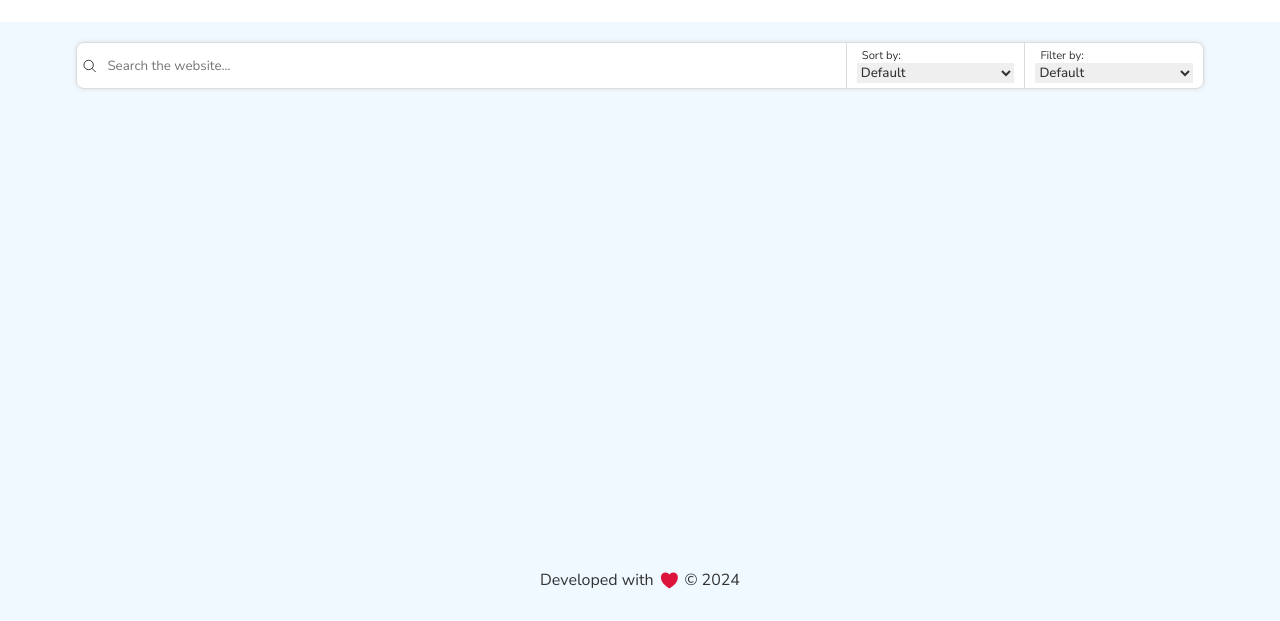
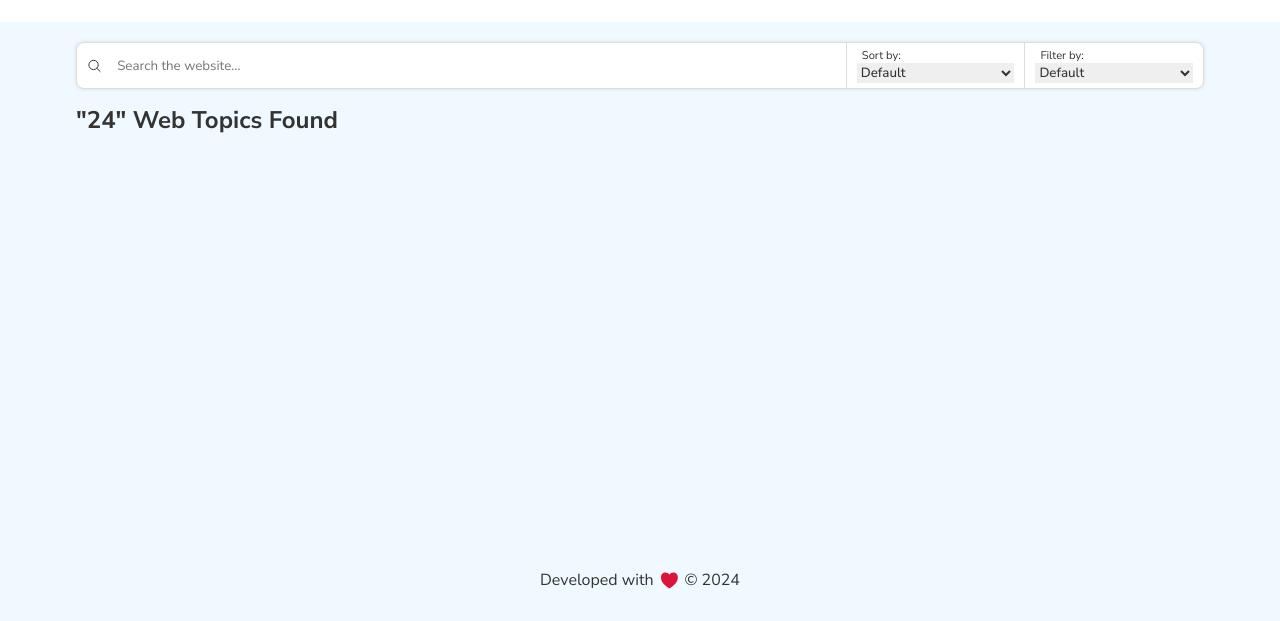
Before and after one commit to SD-0924/Khaled-Saleh-project1, a plain HTML site: page index.html in a window 1280 px wide. Shown: the part 179-800 px from the top of the page. Drawn offline with nearby package versions, Linux system fonts and the light colour scheme.

Commit message:
Add  search result

```diff
--- a/assests/css/index.css
+++ b/assests/css/index.css
@@ -17,11 +17,15 @@ body{
 
 
 ion-icon[name="search-outline"]{
-    padding: 0 5px;
+    padding: 0 10px;
 }
 #search-form input{
     height: 100%;
     width: 100%;
+}
+
+#search-result{
+    margin-top: 15px;
 }
 
 .filter-item{
--- a/index.html
+++ b/index.html
@@ -57,6 +57,7 @@
                     </select>
                 </div>
             </form>
+            <h2 id="search-result" >"<span id="result">24</span>" Web Topics Found</h2>
         </div>
     </main>
     <footer class="flex j-center a-center gap-1">
```
Also changed, not shown: assests/css/general.css (line endings or trailing spaces).
